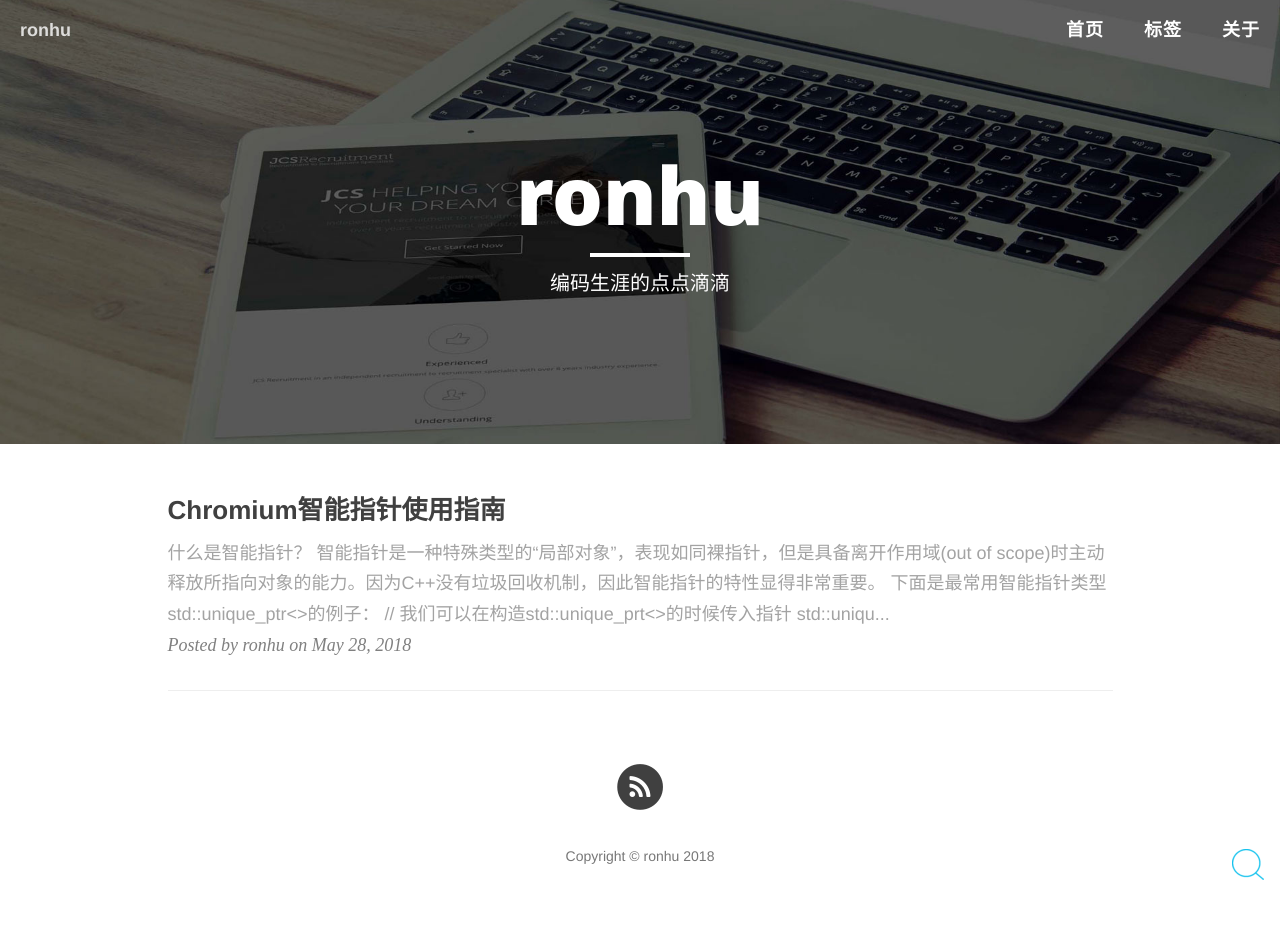
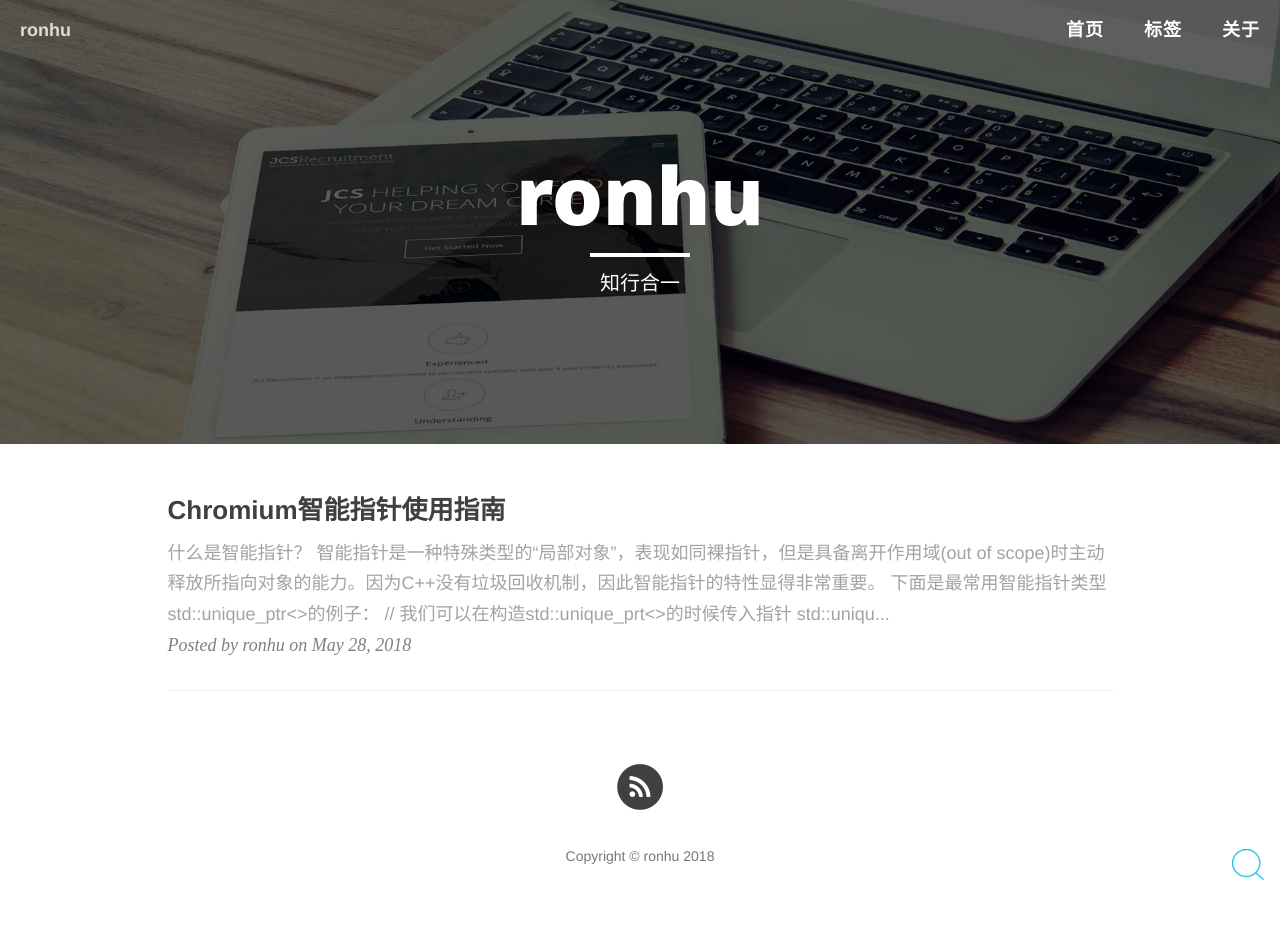
Before and after one commit to huteng/huteng.github.io, a Jekyll site: the page built from index.html, in a window 1280 px wide. Built offline with Jekyll 4.4.1, drawn with Linux system fonts in a browser that asks for light colours; nearby versions of some CDN libraries; the list of posts is cut into pages by our own code; comment, search, counter and statistics services are not loaded.

Commit message:
ADD: 修改描述

```diff
--- a/index.html
+++ b/index.html
@@ -1,6 +1,6 @@
 ---
 layout: page
-description: "编码生涯的点点滴滴"
+description: "知行合一"
 ---
 
 {% for post in paginator.posts %}
```
Also changed, not shown: 2 other files.
